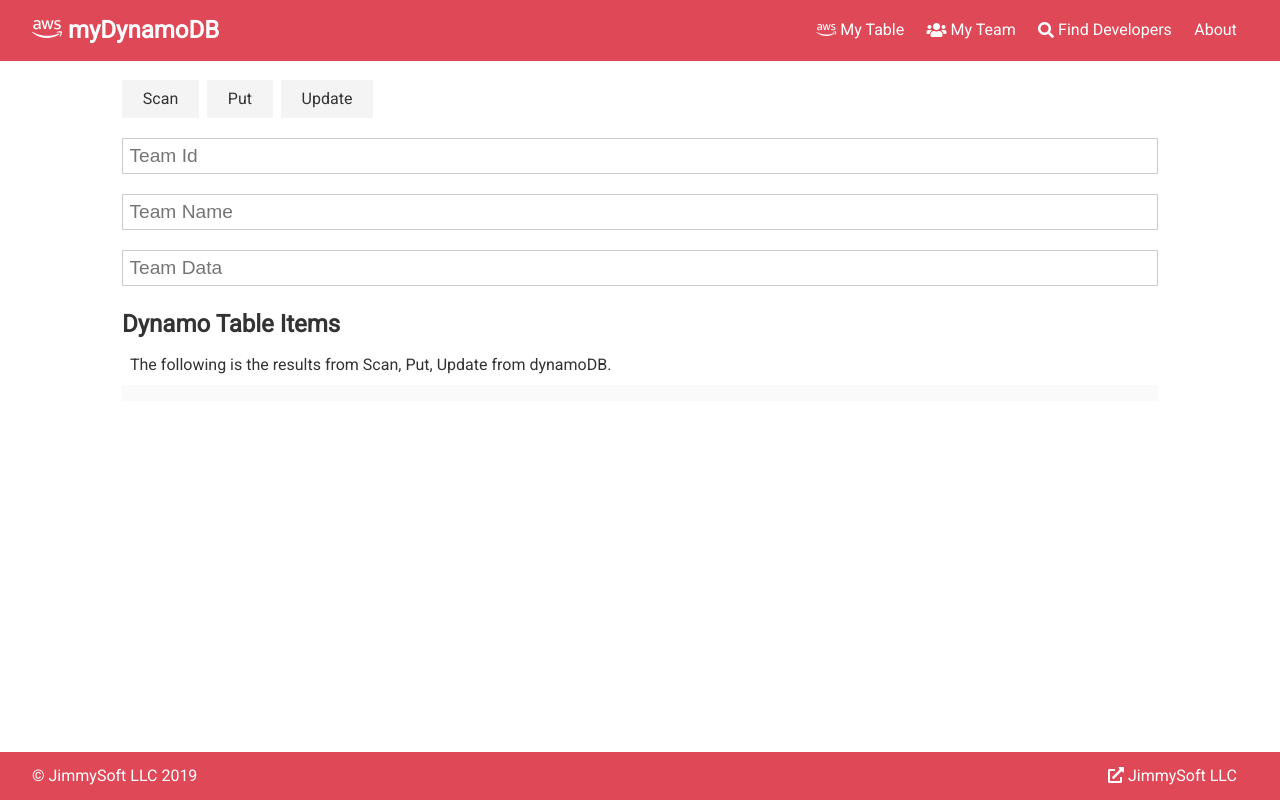
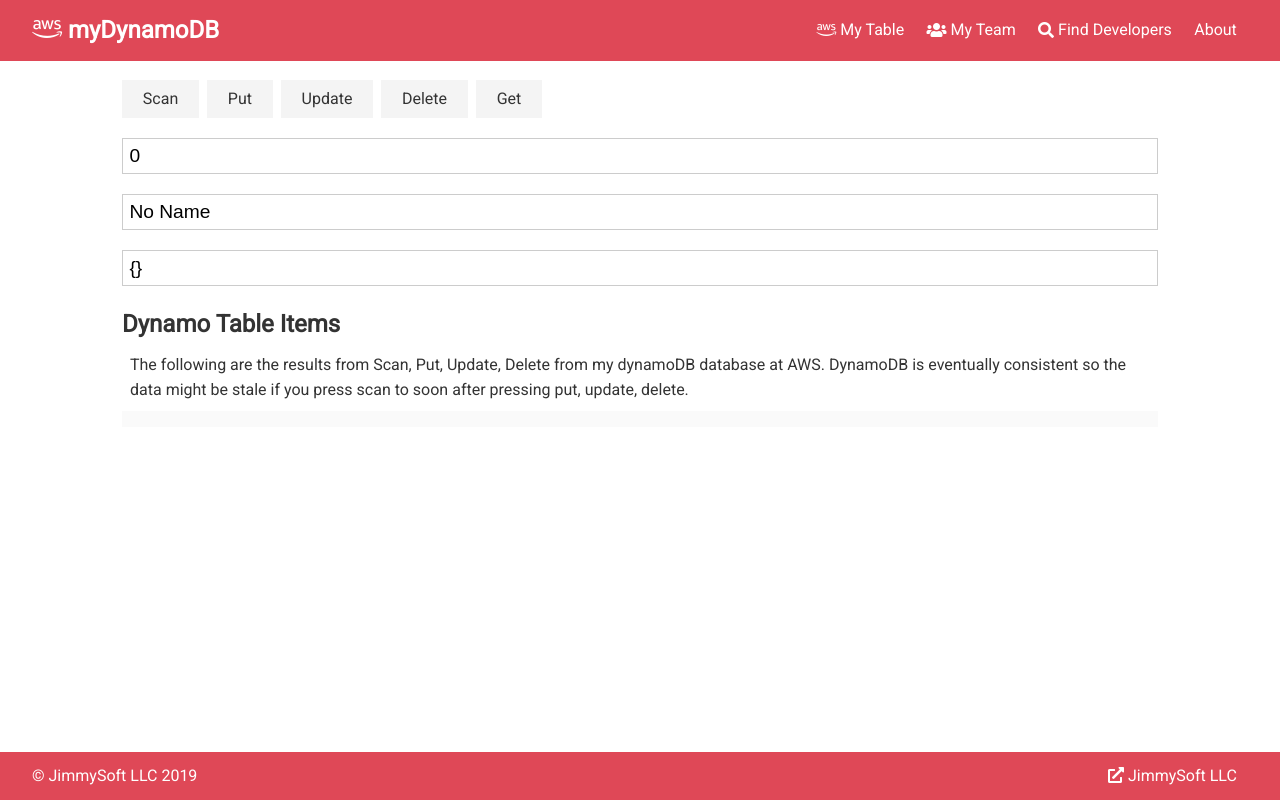
Before and after one commit to JimmySoftLLC/my-dynamodb-demo, a React (Create React App) app: page /myDynamoTable in a window 1280 px wide. Built offline with nearby package versions, Linux system fonts and the light colour scheme; the HTML template or start-up script is replaced by a standard one.

Commit message:
Implemented scan, put, update, delete, get for api

```diff
--- a/src/App.js
+++ b/src/App.js
@@ -63,29 +63,6 @@
     }
   };
 
-  // scanDynamoDB = async () => {
-  //   try {
-  //     const res = await axios.get(
-  //       'https://22j5hgzvof.execute-api.us-east-1.amazonaws.com/production/restapi?TableName=my_open_source_team'
-  //     );
-  //     console.log(res.data);
-  //     let myResData = res.data;
-  //     let myMessage = 'Number of teams: ' + myResData.Count + '\n';
-  //     myMessage += '----------------------\n';
-  //     for (var i = 0; i < myResData.Count; i++) {
-  //       myMessage +=
-  //         'Team: ' +
-  //         myResData.Items[i].team_id +
-  //         ' Name: ' +
-  //         myResData.Items[i].team_name +
-  //         '\n';
-  //     }
-  //     this.setState({ amazonResponse: myMessage });
-  //   } catch (err) {
-  //     this.setState({ amazonResponse: '' });
-  //   }
-  // };
-
   scanDynamoDB = async TableName => {
     try {
       const res = await axios.post(
@@ -133,9 +110,33 @@
         }
       );
       console.log(res.data);
-      //this.setState({ amazonResponse: myMessage });
+      this.setState({ amazonResponse: JSON.stringify(res.data) });
     } catch (err) {
-      //this.setState({ amazonResponse: '' });
+      this.setState({ amazonResponse: '' });
+    }
+  };
+
+  updateItemDynamoDB = async (TableName, team_id, team_name, team_data) => {
+    try {
+      const res = await axios.post(
+        'https://22j5hgzvof.execute-api.us-east-1.amazonaws.com/production/restapi',
+        {
+          myBody: {
+            TableName: TableName,
+            Item: {
+              team_id: team_id,
+              team_name: team_name,
+              team_data: team_data,
+            },
+            ReturnConsumedCapacity: 'TOTAL',
+          },
+          myMethod: 'putItem',
+        }
+      );
+      console.log(res.data);
+      this.setState({ amazonResponse: JSON.stringify(res.data) });
+    } catch (err) {
+      this.setState({ amazonResponse: '' });
     }
   };
 
@@ -154,9 +155,31 @@
         }
       );
       console.log(res.data);
-      //this.setState({ amazonResponse: myMessage });
+      this.setState({ amazonResponse: JSON.stringify(res.data) });
     } catch (err) {
-      //this.setState({ amazonResponse: '' });
+      this.setState({ amazonResponse: '' });
+    }
+  };
+
+  getItemDynamoDB = async (TableName, team_id, team_name, team_data) => {
+    try {
+      const res = await axios.post(
+        'https://22j5hgzvof.execute-api.us-east-1.amazonaws.com/production/restapi',
+        {
+          myBody: {
+            TableName: TableName,
+            Key: {
+              team_id: team_id,
+            },
+            ReturnConsumedCapacity: 'TOTAL',
+          },
+          myMethod: 'getItem',
+        }
+      );
+      console.log(res.data);
+      this.setState({ amazonResponse: JSON.stringify(res.data) });
+    } catch (err) {
+      this.setState({ amazonResponse: '' });
     }
   };
 
@@ -287,7 +310,13 @@
                 path='/myDynamoTable'
                 render={props => (
                   <Fragment>
-                    <FetchAWS scanDynamoDB={this.scanDynamoDB} />
+                    <FetchAWS
+                      scanDynamoDB={this.scanDynamoDB}
+                      putItemDynamoDB={this.putItemDynamoDB}
+                      updateItemDynamoDB={this.updateItemDynamoDB}
+                      deleteItemDynamoDB={this.deleteItemDynamoDB}
+                      getItemDynamoDB={this.getItemDynamoDB}
+                    />
                     <MyDynamoTable amazonResponse={amazonResponse} />
                   </Fragment>
                 )}
--- a/src/components/pages/MyDynamoTable.js
+++ b/src/components/pages/MyDynamoTable.js
@@ -7,7 +7,10 @@
     <Fragment>
       <h2>Dynamo Table Items</h2>
       <p className='p'>
-        The following is the results from Scan, Put, Update from dynamoDB.
+        The following are the results from Scan, Put, Update, Delete from my
+        dynamoDB database at AWS. DynamoDB is eventually consistent so the data
+        might be stale if you press scan to soon after pressing put, update,
+        delete.
       </p>
       <code className='hljs dos display-linebreak'>{props.amazonResponse}</code>
       <div className='grid-4 page-bottom-margin '></div>
--- a/src/components/users/FetchAWS.js
+++ b/src/components/users/FetchAWS.js
@@ -3,10 +3,10 @@
 
 export class FetchAWS extends Component {
   state = {
-    text: 'my_open_source_team',
-    team_id: '',
-    team_name: '',
-    team_data: '',
+    TableName: 'my_open_source_team',
+    team_id: 0,
+    team_name: 'No Name',
+    team_data: '{}',
   };
 
   onChange = e => {
@@ -15,18 +15,47 @@
 
   static propTypes = {
     scanDynamoDB: PropTypes.func.isRequired,
+    putItemDynamoDB: PropTypes.func.isRequired,
+    updateItemDynamoDB: PropTypes.func.isRequired,
+    deleteItemDynamoDB: PropTypes.func.isRequired,
+    getItemDynamoDB: PropTypes.func.isRequired,
   };
 
   scanDynamoDB = () => {
-    this.props.scanDynamoDB(this.state.text);
+    this.props.scanDynamoDB(this.state.TableName);
   };
 
-  putDynamoDB = () => {
-    //this.props.putDynamoDB('my_open_source_team');
+  putItemDynamoDB = () => {
+    console.log('put command called  ' + this.state.TableName + 'team_id');
+    this.props.putItemDynamoDB(
+      this.state.TableName,
+      parseInt(this.state.team_id),
+      this.state.team_name,
+      this.state.team_data
+    );
   };
 
-  updateDynamoDB = () => {
-    //this.props.updateDynamoDB('my_open_source_team');
+  updateItemDynamoDB = () => {
+    this.props.updateItemDynamoDB(
+      this.state.TableName,
+      parseInt(this.state.team_id),
+      this.state.team_name,
+      this.state.team_data
+    );
+  };
+
+  deleteItemDynamoDB = () => {
+    this.props.deleteItemDynamoDB(
+      this.state.TableName,
+      parseInt(this.state.team_id)
+    );
+  };
+
+  getItemDynamoDB = () => {
+    this.props.getItemDynamoDB(
+      this.state.TableName,
+      parseInt(this.state.team_id)
+    );
   };
 
   render() {
@@ -38,30 +67,35 @@
         >
           Scan
         </button>
-        <button className='btn btn-light' onClick={this.scanDynamoDB}>
+        <button className='btn btn-light' onClick={this.putItemDynamoDB}>
           Put
         </button>
-        <button className='btn btn-light' onClick={this.scanDynamoDB}>
+        <button className='btn btn-light' onClick={this.updateItemDynamoDB}>
           Update
         </button>
-
+        <button className='btn btn-light' onClick={this.deleteItemDynamoDB}>
+          Delete
+        </button>
+        <button className='btn btn-light' onClick={this.getItemDynamoDB}>
+          Get
+        </button>
         <input
           type='text'
-          name='text'
-          placeholder='Team Id'
+          name='team_id'
+          placeholder='Team Id >1999 0-1999 reserved'
           value={this.state.team_id}
           onChange={this.onChange}
         />
         <input
           type='text'
-          name='text'
+          name='team_name'
           placeholder='Team Name'
           value={this.state.team_name}
           onChange={this.onChange}
         />
         <input
           type='text'
-          name='text'
+          name='team_data'
           placeholder='Team Data'
           value={this.state.team_data}
           onChange={this.onChange}
--- a/src/dynamoDBLambda/dynamodb_api.js
+++ b/src/dynamoDBLambda/dynamodb_api.js
@@ -8,8 +8,8 @@
  * Demonstrates a simple HTTP endpoint using API Gateway.
  *
  * I use POST with a request body for all methods.
- * myMethod is used to define the method.
- * I like to do this for security reasons because the query strings
+ * myMethod is used to define the mongoDB method.
+ * I like to do this for security reasons because query strings
  * in URL can be logged on the server.
  *
  * The following JSON object is an example for dynamo.putItem.
@@ -27,7 +27,7 @@
  *          myMethod: 'putItem',
  *        }
  *
- * I also had to add to get is to work with CORS
+ * I also had to add to these items to the headers for CORS
  * 'Access-Control-Allow-Origin': '*',
  * 'Access-Control-Allow-Methods': "POST",
  *
```
